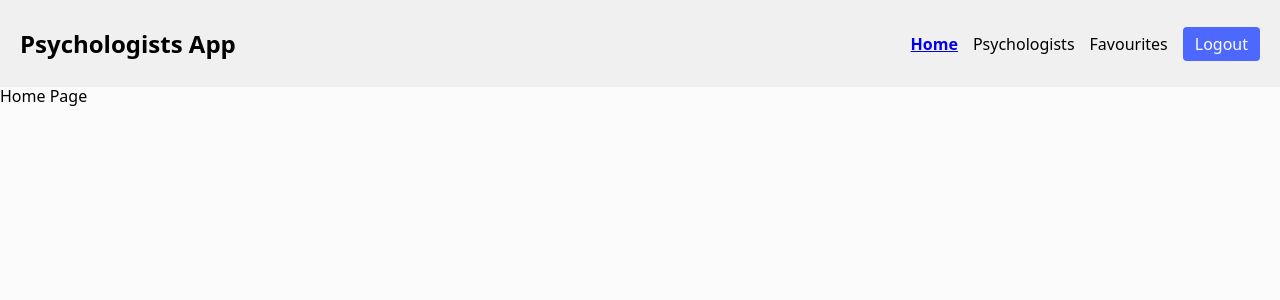
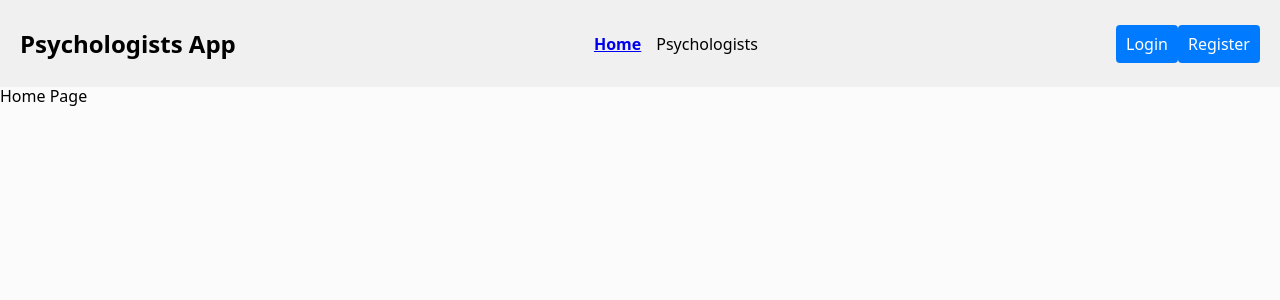
Before and after one commit to aishchuk22/psychologist-app, a React (Vite) app: page / in a window 1280 px wide. Shown: the top 300 px of the page. Built offline with nearby package versions, Linux system fonts and the light colour scheme; no server answers.

Commit message:
added auth differentiations

```diff
--- a/src/App.jsx
+++ b/src/App.jsx
@@ -3,18 +3,19 @@ import AuthModal from "./components/AuthModal/AuthModal";
 import { Toaster } from "react-hot-toast";
 import AppRouter from "./AppRouter";
 import { FavoritesProvider } from "./contexts/FavoritesProvider";
+import { AuthProvider } from "./contexts/AuthProvider";
 
 function App() {
   const [isModalOpen, setIsModalOpen] = useState(false);
 
   return (
-    <div>
+    <AuthProvider>
       <FavoritesProvider>
-      <AppRouter />
-      <AuthModal isOpen={isModalOpen} onClose={() => setIsModalOpen(false)} />
+        <AppRouter setIsModalOpen={setIsModalOpen} />
+        <AuthModal isOpen={isModalOpen} onClose={() => setIsModalOpen(false)} />
         <Toaster position="top-center" reverseOrder={false} />
-        </FavoritesProvider>
-    </div>
+      </FavoritesProvider>
+    </AuthProvider>
   );
 }
 
--- a/src/AppRouter.jsx
+++ b/src/AppRouter.jsx
@@ -3,10 +3,11 @@ import Header from "./components/Header/Header";
 import PsychologistsPage from "./pages/PsychologistsPage";
 import FavoritesPage from "./pages/FavoritesPage";
 
-const AppRouter = () => {
+const AppRouter = ({ setIsModalOpen }) => {
   return (
     <Router>
-      <Header />
+      <Header setIsModalOpen={setIsModalOpen} />
+
       <Routes>
         <Route path="/" element={<div>Home Page</div>} />
         <Route path="/psychologists" element={<PsychologistsPage />} />
--- a/src/components/AppointmentModal/AppointmentModal.jsx
+++ b/src/components/AppointmentModal/AppointmentModal.jsx
@@ -7,6 +7,7 @@ import { X } from "lucide-react";
 import styles from "./AppointmentModal.module.css";
 import { appointmentSchema } from "../../schemas/apptSchema";
 import { toast } from "react-hot-toast";
+import { saveAppointment } from "../../services/appointmentService";
 
 const AppointmentModal = ({ isOpen, onClose, psychologist }) => {
   const {
@@ -47,7 +48,7 @@ const AppointmentModal = ({ isOpen, onClose, psychologist }) => {
     e.target.scrollTop = e.target.scrollHeight;
   };
 
-  const onSubmit = (data) => {
+  const onSubmit = async (data) => {
     if (!selectedDate) {
       toast.error("Please select a date");
       return;
@@ -64,15 +65,21 @@ const AppointmentModal = ({ isOpen, onClose, psychologist }) => {
         hour: "2-digit",
         minute: "2-digit",
       }),
-      psychologist: psychologist.name,
+      psychologistId: psychologist.id,
+      psychologistName: psychologist.name,
     };
 
-    console.log("Appointment Data:", appointmentData);
-    toast.success("Appointment submitted!");
-    reset();
-    setSelectedDate(null);
-    setSelectedTime(null);
-    onClose();
+    try {
+      await saveAppointment(appointmentData);
+      toast.success("Appointment successfully saved!");
+      reset();
+      setSelectedDate(null);
+      setSelectedTime(null);
+      onClose();
+      // eslint-disable-next-line no-unused-vars
+    } catch (error) {
+      toast.error("Failed to save appointment. Please try again.");
+    }
   };
 
   if (!isOpen) return null;
--- a/src/components/Header/Header.jsx
+++ b/src/components/Header/Header.jsx
@@ -1,14 +1,21 @@
 import styles from "./Header.module.css";
+import { NavLink } from "react-router-dom";
+import { useAuth } from "../../hooks/useAuth";
 import { logoutUser } from "../../services/authService";
-import { NavLink } from "react-router-dom";
 
-const Header = () => {
+const Header = ({ setIsModalOpen }) => {
+  const { user } = useAuth();
+
   const handleLogout = async () => {
     try {
       await logoutUser();
-    } catch {
-      // Помилка вже оброблена в authService через toast
+    } catch (error) {
+      console.error("Logout error:", error);
     }
+  };
+
+  const openAuthModal = () => {
+    setIsModalOpen(true);
   };
 
   return (
@@ -35,6 +42,7 @@ const Header = () => {
             Psychologists
           </NavLink>
 
+          {user && (
             <NavLink
               to="/favourites"
               className={({ isActive }) =>
@@ -43,10 +51,24 @@ const Header = () => {
             >
               Favourites
             </NavLink>
+          )}
+        </div>
 
+        <div className={styles.authButtons}>
+          {user ? (
             <button onClick={handleLogout} className={styles.logoutButton}>
               Logout
             </button>
+          ) : (
+            <>
+              <button onClick={openAuthModal} className={styles.authButton}>
+                Login
+              </button>
+              <button onClick={openAuthModal} className={styles.authButton}>
+                Register
+              </button>
+            </>
+          )}
         </div>
       </nav>
     </header>
--- /dev/null
+++ b/src/contexts/AuthContext.jsx
@@ -0,0 +1,3 @@
+import { createContext } from "react";
+
+export const AuthContext = createContext();
--- /dev/null
+++ b/src/contexts/AuthProvider.jsx
@@ -0,0 +1,33 @@
+import { useEffect, useState } from "react";
+import { onAuthStateChanged } from "firebase/auth";
+import { auth } from "../services/firebase";
+import { toast } from "react-hot-toast";
+import { AuthContext } from "./AuthContext";
+
+export const AuthProvider = ({ children }) => {
+  const [user, setUser] = useState(null);
+  const [loading, setLoading] = useState(true);
+
+  useEffect(() => {
+    const unsubscribe = onAuthStateChanged(
+      auth,
+      (currentUser) => {
+        setUser(currentUser);
+        setLoading(false);
+      },
+      (error) => {
+        console.error("Auth state listener error:", error);
+        toast.error("Authentication check failed");
+        setLoading(false);
+      }
+    );
+
+    return () => unsubscribe();
+  }, []);
+
+  return (
+    <AuthContext.Provider value={{ user, loading, setUser }}>
+      {children}
+    </AuthContext.Provider>
+  );
+};
--- /dev/null
+++ b/src/hooks/useAuth.js
@@ -0,0 +1,4 @@
+import { useContext } from "react";
+import { AuthContext } from "../contexts/AuthContext";
+
+export const useAuth = () => useContext(AuthContext);
--- /dev/null
+++ b/src/services/appointmentService.js
@@ -0,0 +1,12 @@
+import { getDatabase, ref, push, set } from "firebase/database";
+import { app } from "../services/firebase";
+
+const db = getDatabase(app);
+
+export const saveAppointment = async (appointmentData) => {
+  const newAppointmentRef = push(ref(db, "appointments"));
+  await set(newAppointmentRef, {
+    ...appointmentData,
+    createdAt: new Date().toISOString(),
+  });
+};
--- a/src/services/firebase.js
+++ b/src/services/firebase.js
@@ -12,7 +12,7 @@ const firebaseConfig = {
     appId: "1:991792717341:web:31677887fa00689f2cb0f4",
 };
 
-const app = initializeApp(firebaseConfig);
+export const app = initializeApp(firebaseConfig);;
 
 export const auth = getAuth(app);
 export const db = getDatabase(app);
```
Lines whose indentation alone changed are shown as unchanged.
